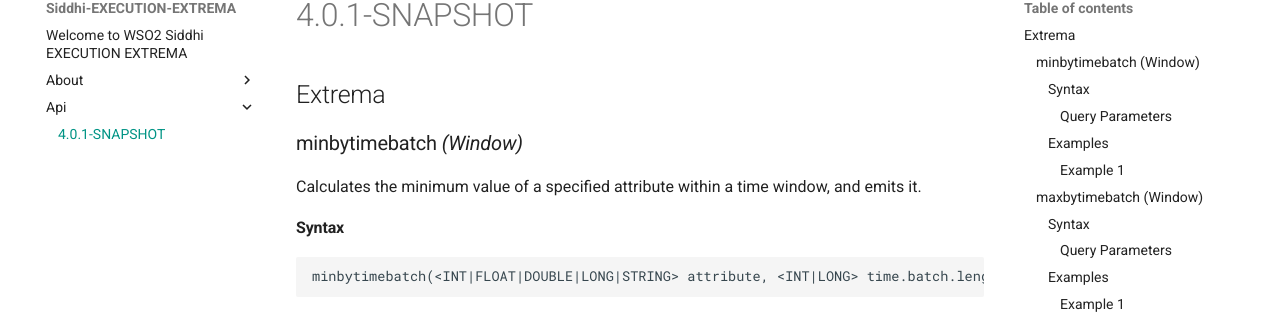
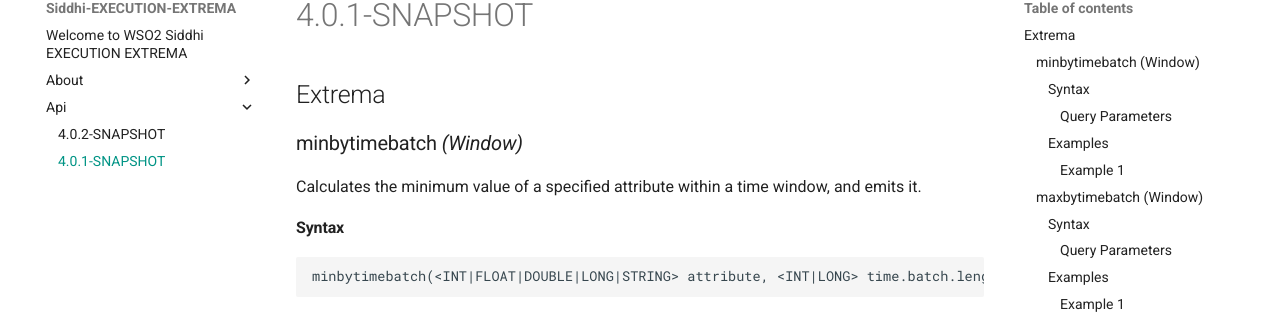
Before and after one commit to wso2-attic/siddhi-execution-extrema, an MkDocs documentation site: the page built from docs/api/4.0.1-SNAPSHOT.md, in a window 1280 px wide. Shown: the part 103-418 px from the top of the page. Built offline with MkDocs 1.6.1 and Material for MkDocs 9.7.7, drawn with Linux system fonts in a browser that asks for light colours; old or Windows-style settings are respelled for this version of MkDocs.

Commit message:
Changes auto-generated by mkdocs

```diff
--- a/mkdocs.yml
+++ b/mkdocs.yml
@@ -11,5 +11,6 @@
 - About:
   - License: about/license.md
 - Api:
+  - 4.0.2-SNAPSHOT: api/4.0.2-SNAPSHOT.md
   - 4.0.1-SNAPSHOT: api/4.0.1-SNAPSHOT.md
 theme: material
```
Also changed, not shown: docs/index.md (+1 -0 lines).
